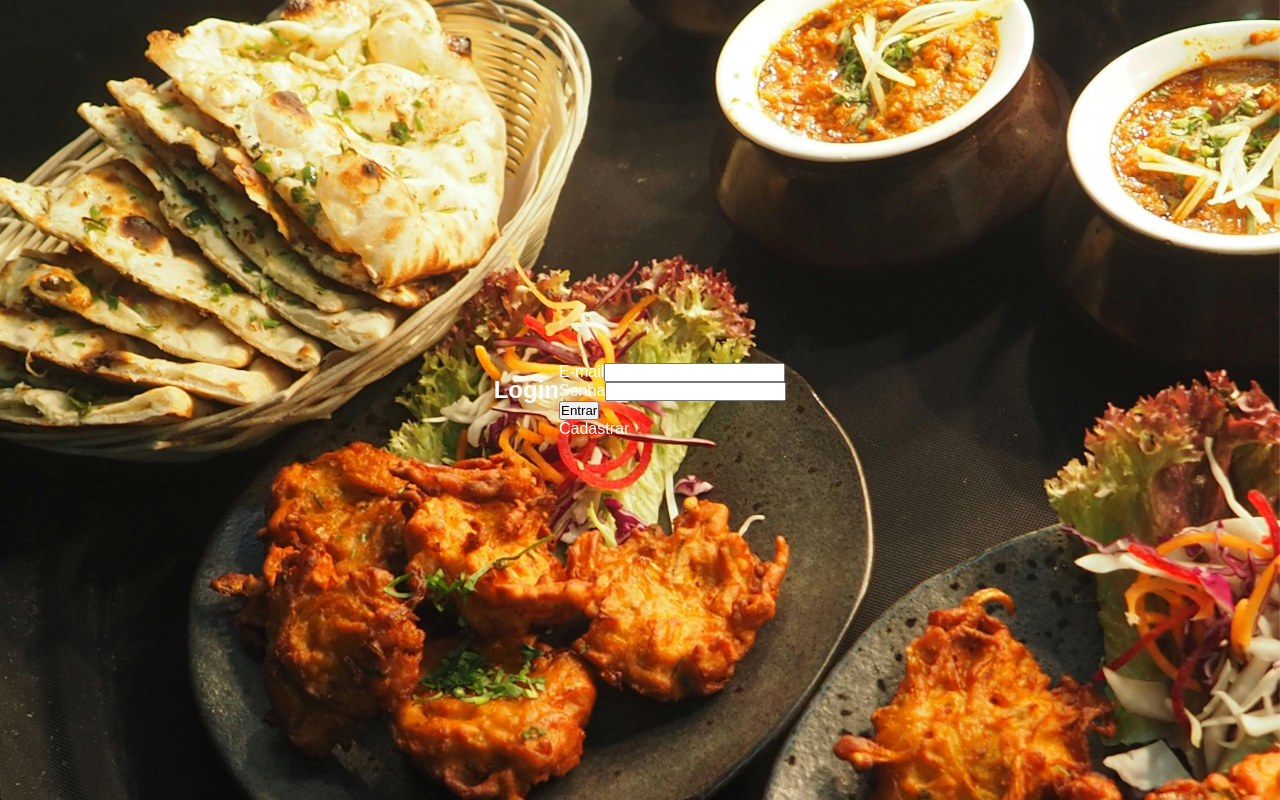
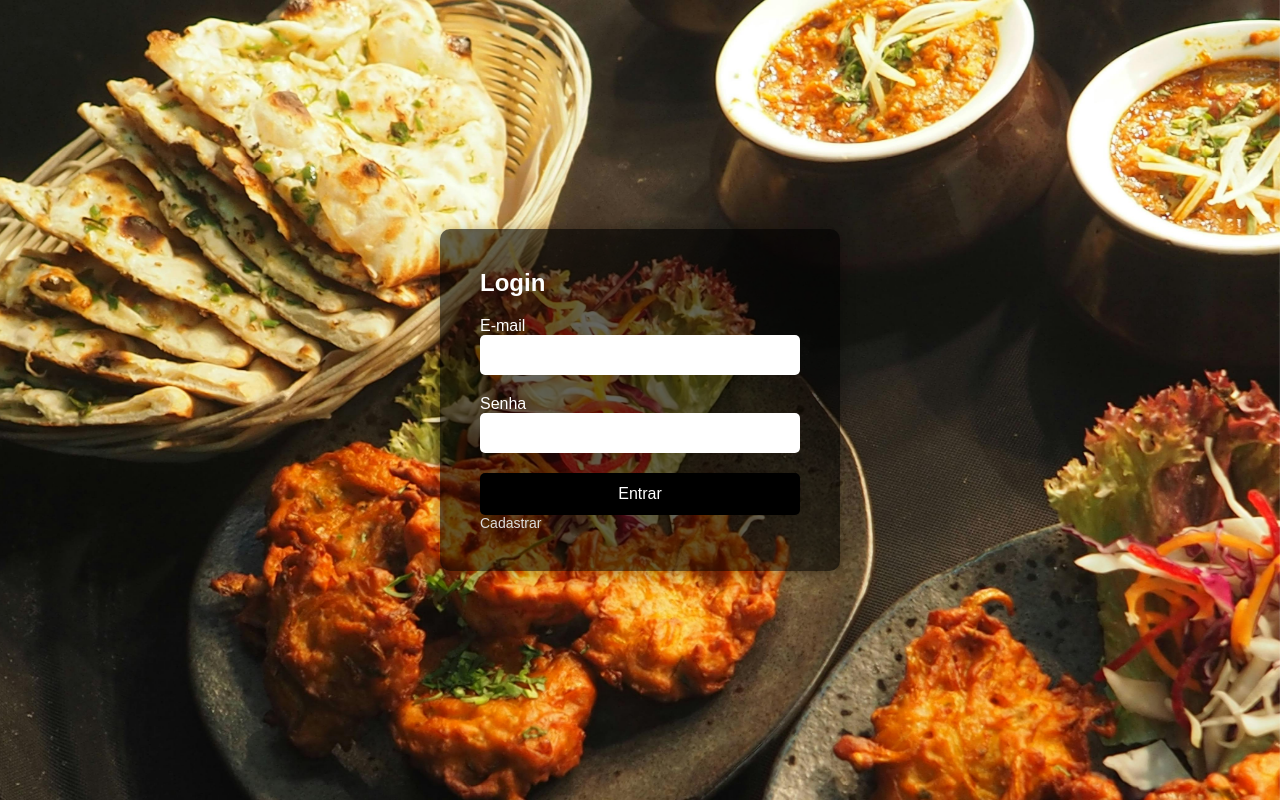
Before and after one commit to Alexig2/PTAC-Alex-Liz, a Next.js app: page /login in a window 1280 px wide. Built offline with nearby package versions, Linux system fonts and the light colour scheme.

Commit message:
CSS login

```diff
--- a/src/app/login/page.tsx
+++ b/src/app/login/page.tsx
@@ -47,20 +47,20 @@ export default function Login() {
 
   return (
     <main className={styless.fundo}>
+      <form onSubmit={onSubmit} className={styless.container}>
       <h1 className={styless.h1}>Login</h1>
-      <form onSubmit={onSubmit}>
         <div>
           <label>E-mail</label>
-          <input type="email" name="email" required onChange={(e) => {setEmail(e.target.value)}}/>
+          <input className={styless.input} type="email" name="email" required onChange={(e) => {setEmail(e.target.value)}}/>
         </div>
         <div>
           <label>Senha</label>
-          <input type="password" name="senha" required onChange={(e) => {setSenha(e.target.value)}}/>
+          <input className={styless.input} type="password" name="senha" required onChange={(e) => {setSenha(e.target.value)}}/>
         </div>
 
-        <button type="submit">Entrar</button>
+        <button type="submit" className={styless.button}>Entrar</button>
 
-        <p className={styless.botao} onClick={() => route.push("/cadastro")}>
+        <p className={styless.a} onClick={() => route.push("/cadastro")}>
           Cadastrar
         </p>
       </form>
--- a/src/app/styles/login.module.css
+++ b/src/app/styles/login.module.css
@@ -44,10 +44,7 @@ background-color: #333;
 color: #ddd;
 font-size: 14px;
 text-decoration: none;
-}
-
-.a:hover {
-text-decoration: underline;
+cursor: pointer;
 }
 
 .checkbox {
@@ -56,3 +53,13 @@ align-items: center;
 font-size: 14px;
 color: #ccc;
 }
+
+.input {
+  width: 100%;
+  padding: 12px;
+  margin-bottom: 20px;
+  border: none;
+  border-radius: 5px;
+  outline: none;
+  font-size: 14px;
+}
```
